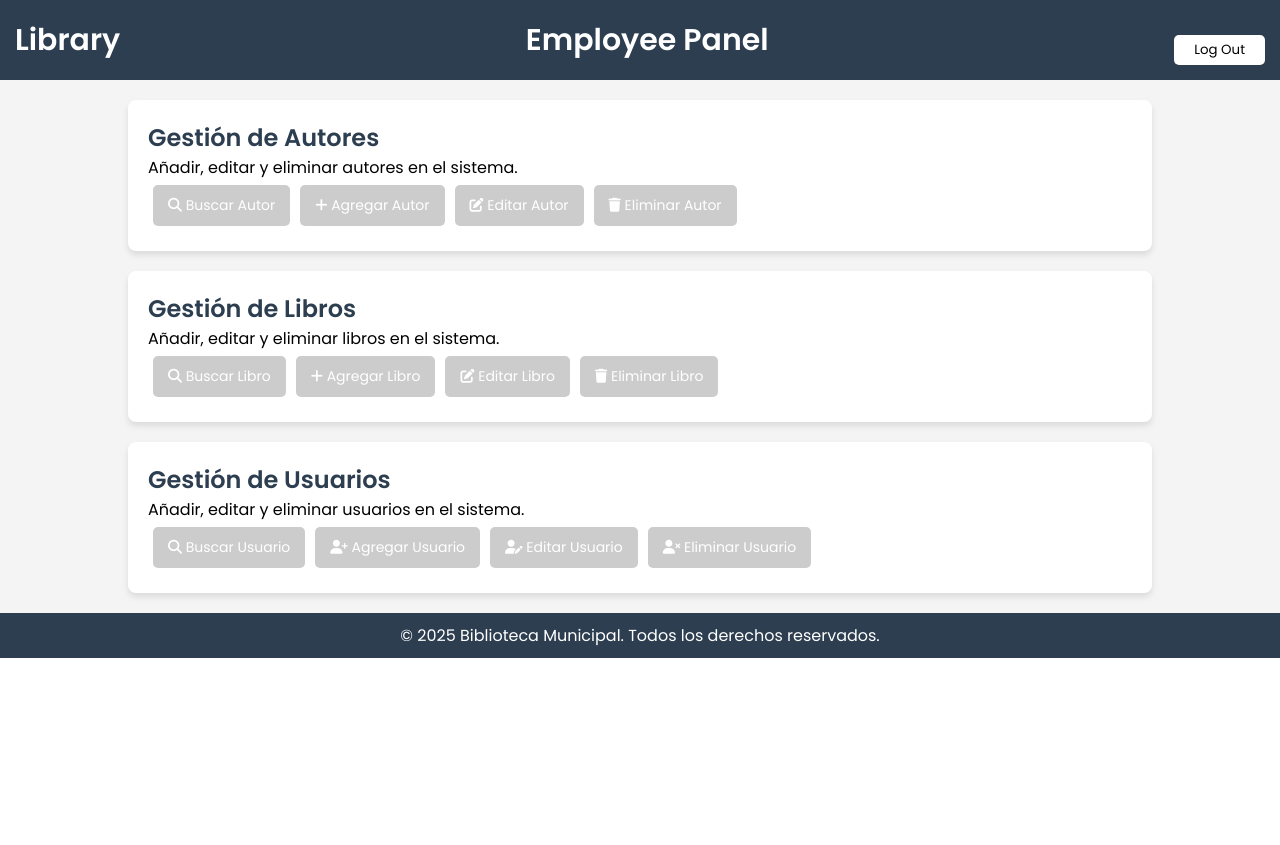
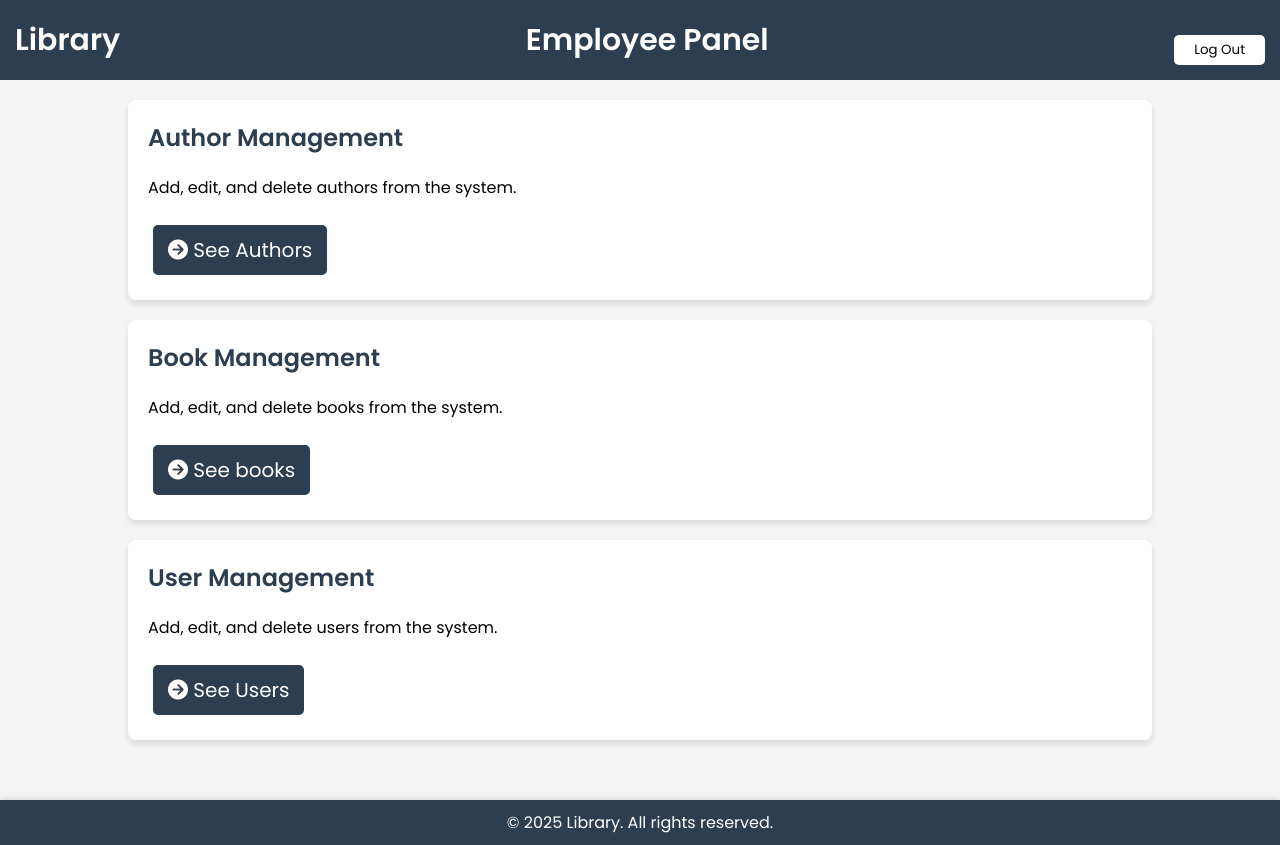
Before and after one commit to icb557/ProLibrary_Frontend_GraphQL, an Angular app: page /admin in a window 1280 px wide. Before the commit the page ends 800 px from the top, so only its background shows below. Built offline with nearby package versions, Linux system fonts and the light colour scheme.

Commit message:
refactor: redesign admin page (missig files)

```diff
--- a/src/app/pages/admin/admin.component.css
+++ b/src/app/pages/admin/admin.component.css
@@ -4,12 +4,20 @@ body {
     margin: 0;
     padding: 0;
     background-color: #f4f4f4;
+    /* keep footer at the bottom */
+    min-height: 100dvh;
+    display: grid;
+    grid-template-rows: auto 1fr auto;
+    grid-template-columns: minmax(0, 1fr);
 }
 
 /* Contenedor */
 .container {
     width: 80%;
     margin: 20px auto;
+    display: flex;
+    flex-direction: column;
+    justify-content: space-around;
 }
 
 /* Secciones */
@@ -18,7 +26,11 @@ section {
     padding: 20px;
     margin-bottom: 20px;
     border-radius: 8px;
+    height: max-content;
     box-shadow: 0px 4px 6px rgba(0, 0, 0, 0.1);
+    display: flex;
+    flex-direction: column;
+    gap: 20px;
 }
 
 h2 {
@@ -30,16 +42,22 @@ button {
     border: none;
     padding: 10px 15px;
     margin: 5px;
-    font-size: 14px;
+    font-size: 20px;
     cursor: pointer;
     border-radius: 5px;
     transition: 0.3s ease-in-out;
-    background-color: #ccc;
+    background-color: var(--blue);
     color: white;
+    height: 50px;
+    width: fit-content;
 }
 
 /* Efectos al pasar el cursor */
-.btn-add:hover {
+.btn:hover {
+    transform: scale(1.05);
+}
+
+/* .btn-add:hover {
     background-color: #28a745;
 }
 
@@ -53,13 +71,4 @@ button {
 
 .btn-search:hover {
     background-color: #3498db;
-}
-
-/* Footer */
-footer {
-    text-align: center;
-    padding: 10px;
-    background-color: #2c3e50;
-    color: white;
-    margin-top: 20px;
-}
+} */
--- a/src/app/pages/admin/admin.component.html
+++ b/src/app/pages/admin/admin.component.html
@@ -17,39 +17,39 @@
     <div class="container">
 
         <section id="autores">
-            <h2>Gestión de Autores</h2>
-            <p>Añadir, editar y eliminar autores en el sistema.</p>
-            <button class="btn-search"><i class="fas fa-search"></i> Buscar Autor</button>
-            <button class="btn-add" (click)="formAddAuthor()"><i class="fas fa-plus"></i> Agregar Autor</button>
+            <h2>Author Management</h2>
+            <p>Add, edit, and delete authors from the system.</p>
+            <button class="btn"><i class="fas fa-arrow-circle-right"></i> See Authors</button>
+            <!-- <button class="btn-add" (click)="formAddAuthor()"><i class="fas fa-plus"></i> Agregar Autor</button>
             <button class="btn-edit"><i class="fas fa-edit"></i> Editar Autor</button>
-            <button class="btn-delete"><i class="fas fa-trash"></i> Eliminar Autor</button>
+            <button class="btn-delete"><i class="fas fa-trash"></i> Eliminar Autor</button> -->
         </section>
 
 
         <section id="libros">
-            <h2>Gestión de Libros</h2>
-            <p>Añadir, editar y eliminar libros en el sistema.</p>
-            <button class="btn-search"><i class="fas fa-search"></i> Buscar Libro</button>
+            <h2>Book Management</h2>
+            <p>Add, edit, and delete books from the system.</p>
+            <button class="btn"><i class="fas fa-arrow-circle-right"></i> See books</button>
+            <!-- <button class="btn-search"><i class="fas fa-search"></i> Buscar Libro</button>
             <button class="btn-add"><i class="fas fa-plus" (click)="formAddBook()"></i> Agregar Libro</button>
             <button class="btn-edit"><i class="fas fa-edit"></i> Editar Libro</button>
-            <button class="btn-delete"><i class="fas fa-trash"></i> Eliminar Libro</button>
+            <button class="btn-delete"><i class="fas fa-trash"></i> Eliminar Libro</button> -->
         </section>
 
 
         <section id="usuarios">
-            <h2>Gestión de Usuarios</h2>
-            <p>Añadir, editar y eliminar usuarios en el sistema.</p>
-            <button class="btn-search"><i class="fas fa-search"></i> Buscar Usuario</button>
+            <h2>User Management</h2>
+            <p>Add, edit, and delete users from the system.</p>
+            <button class="btn"><i class="fas fa-arrow-circle-right"></i> See Users</button>
+            <!-- <button class="btn-search"><i class="fas fa-search"></i> Buscar Usuario</button>
             <button class="btn-add" (click)="formAdd()"><i class="fas fa-user-plus"></i> Agregar Usuario</button>
             <button class="btn-edit"><i class="fas fa-user-edit"></i> Editar Usuario</button>
-            <button class="btn-delete"><i class="fas fa-user-times"></i> Eliminar Usuario</button>
+            <button class="btn-delete"><i class="fas fa-user-times"></i> Eliminar Usuario</button> -->
         </section>
     </div>
 
+    <app-footer></app-footer>
 
-    <footer>
-        <p>&copy; 2025 Biblioteca Municipal. Todos los derechos reservados.</p>
-    </footer>
 </body>
 
 </html>
--- a/src/app/pages/admin/admin.component.ts
+++ b/src/app/pages/admin/admin.component.ts
@@ -1,12 +1,13 @@
 import { Component } from '@angular/core';
 import { Router } from '@angular/router';
 import { NavbarComponent } from "../../components/navbar/navbar.component";
+import { FooterComponent } from '../../components/footer/footer.component';
 
 @Component({
   selector: 'app-admin',
   templateUrl: './admin.component.html',
   styleUrls: ['./admin.component.css'],
-  imports: [NavbarComponent]
+  imports: [NavbarComponent, FooterComponent]
 })
 export class AdminComponent {
   constructor(private router: Router) {
```
